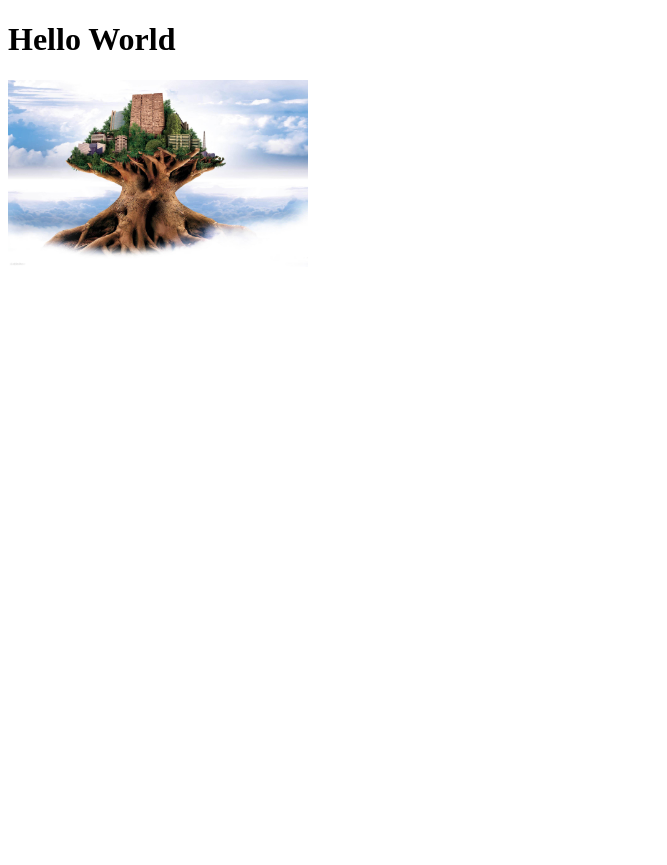
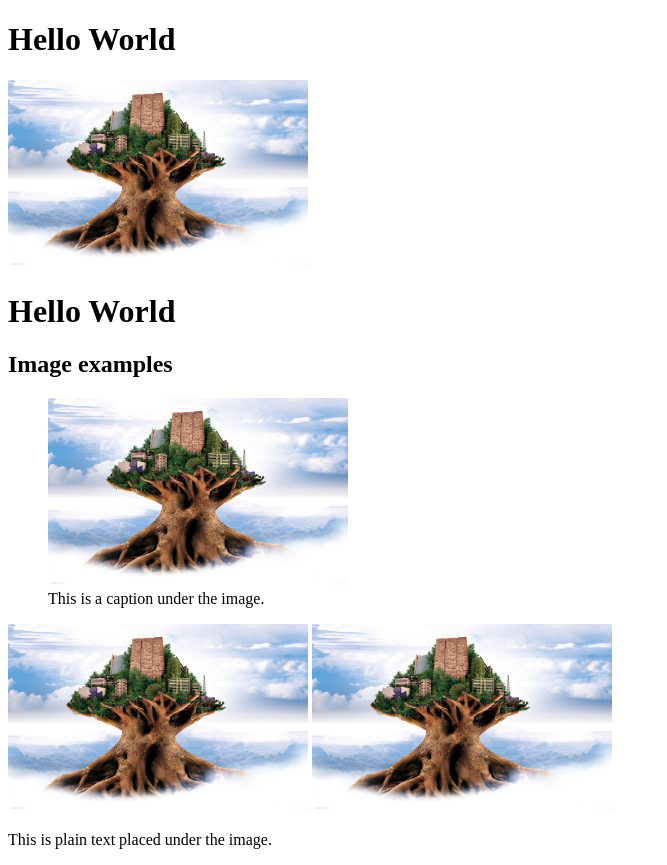
Before and after one commit to 314374A/html-hello-world-, a plain HTML site: page index.html in a window 1280 px wide. Shown: the whole page, without its empty margins (0-667 px from the left). Before the commit the page ends 800 px from the top, so only its background shows below. Drawn offline with Linux system fonts and the light colour scheme.

Commit message:
Update index.html

```diff
--- a/index.html
+++ b/index.html
@@ -8,6 +8,33 @@
 <body>
     <h1>Hello World</h1>
     <img src="Image/img_002568.jpg" alt="Test image" width="300">
+    <!DOCTYPE html>
+    <html lang="en">
+    <head>
+        <meta charset="utf-8" />
+        <title>My First Webpage</title>
+    </head>
+    <body>
+        <h1>Hello World</h1>
+
+        <h2>Image examples</h2>
+
+        <!-- 1) Felirat a kép alatt -->
+        <figure>
+            <img src="Image/img_002568.jpg" alt="Test image" width="300">
+            <figcaption>This is a caption under the image.</figcaption>
+        </figure>
+
+        <!-- 2) Tooltip, ha föléhúzod az egeret -->
+        <img src="Image/img_002568.jpg" alt="Test image" title="This is a tooltip when you hover" width="300">
+
+        <!-- 3) Szöveg külön bekezdésben a kép alatt -->
+        <img src="Image/img_002568.jpg" alt="Test image" width="300">
+        <p>This is plain text placed under the image.</p>
+
+    </body>
+</html>
+
 
 </body>
 </html>
```
